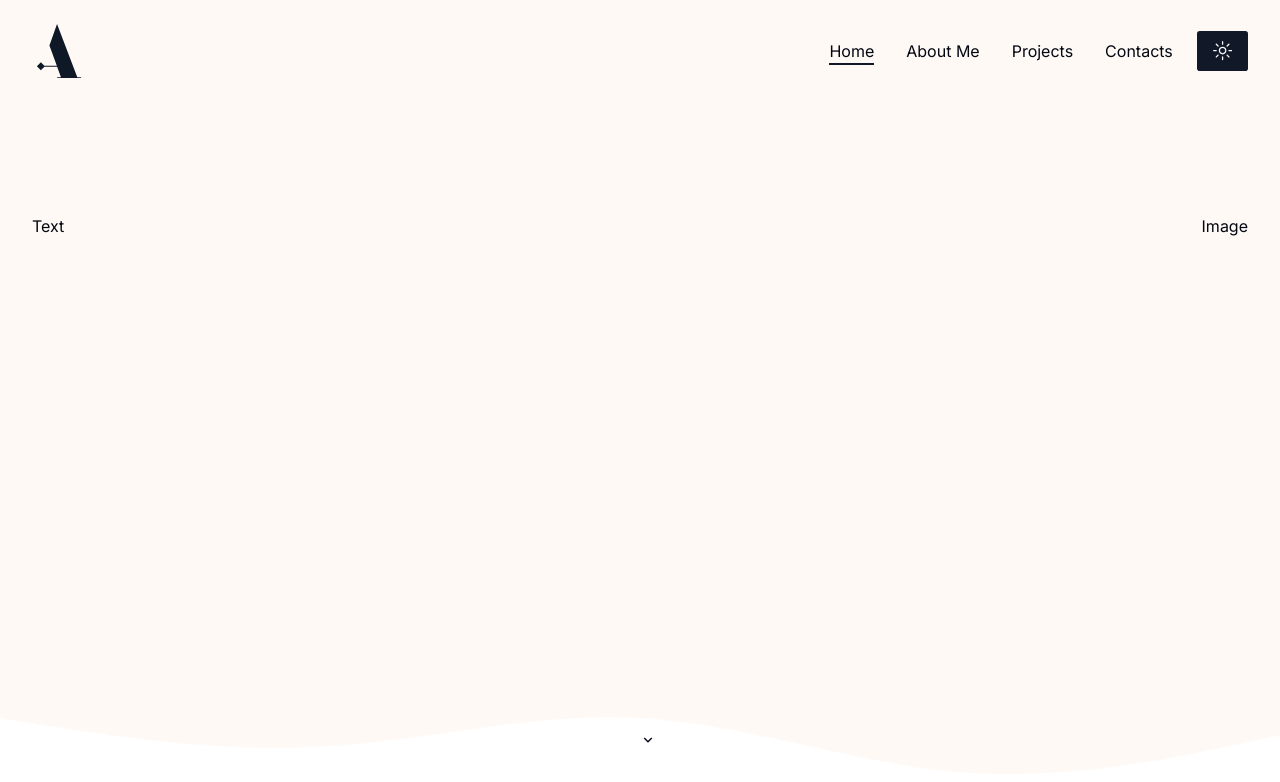
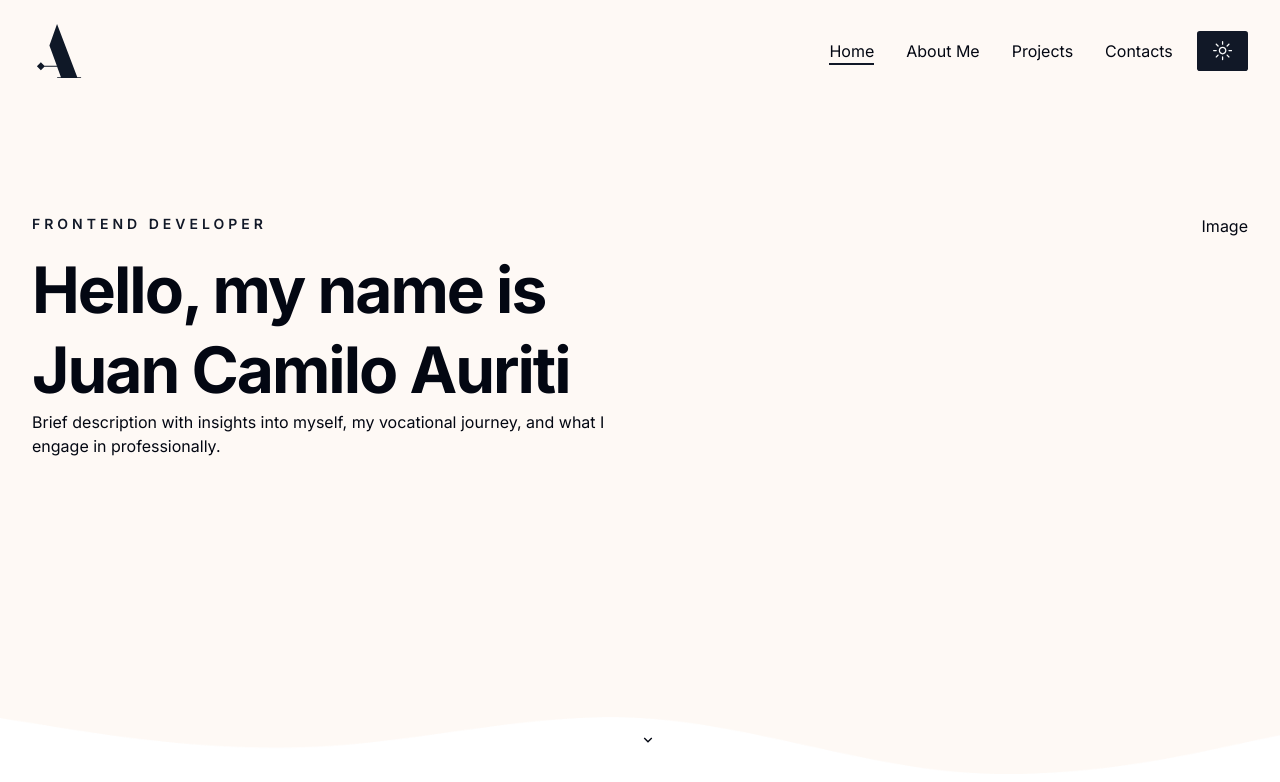
Before and after one commit to auriti-web-design/auriti-design, a Next.js app: page / in a window 1280 px wide. Shown: the top 782 px of the page. Built offline with nearby package versions, Linux system fonts and the light colour scheme.

Commit message:
add custom class

```diff
--- a/app/globals.css
+++ b/app/globals.css
@@ -60,4 +60,7 @@
   body {
     @apply bg-background text-foreground;
   }
+  .h1 {
+    @apply text-6xl xl:text-[64px] xl:leading-[80px] tracking-[-2px] font-bold;
+  }
 }
--- a/components/Hero.jsx
+++ b/components/Hero.jsx
@@ -24,9 +24,16 @@ const Hero = () => {
             <div className='container mx-auto'>
                 <div className='gap-x-8 flex justify-between'>
                     {/* text */}
-                    <div>Text</div>
+                    <div className='flex max-w-[600px] flex-col justify-center mx-auto xl:mx-0 text-center xl:text-left'>
+                        <div className='text-sm uppercase font-semibold mb-4 text-primary tracking-[4px] xl:text-left'>Frontend Developer</div>
+                        <h1 className='h1'>Hello, my name is Juan Camilo Auriti</h1>
+                        <p className='subtitle'>
+                            Brief description with insights into myself, my vocational journey, and what I engage in professionally.
+                        </p>
+                        {/* buttons */}
+                    </div>
                     {/* image */}
-                    <div>Image</div>
+                    <div className='xl:flex relative hidden'>Image</div>
                 </div>
                 <div
                 className='md:flex left-2/4 bottom-44 xl:bottom-12 animate-bounce absolute hidden'>
```
